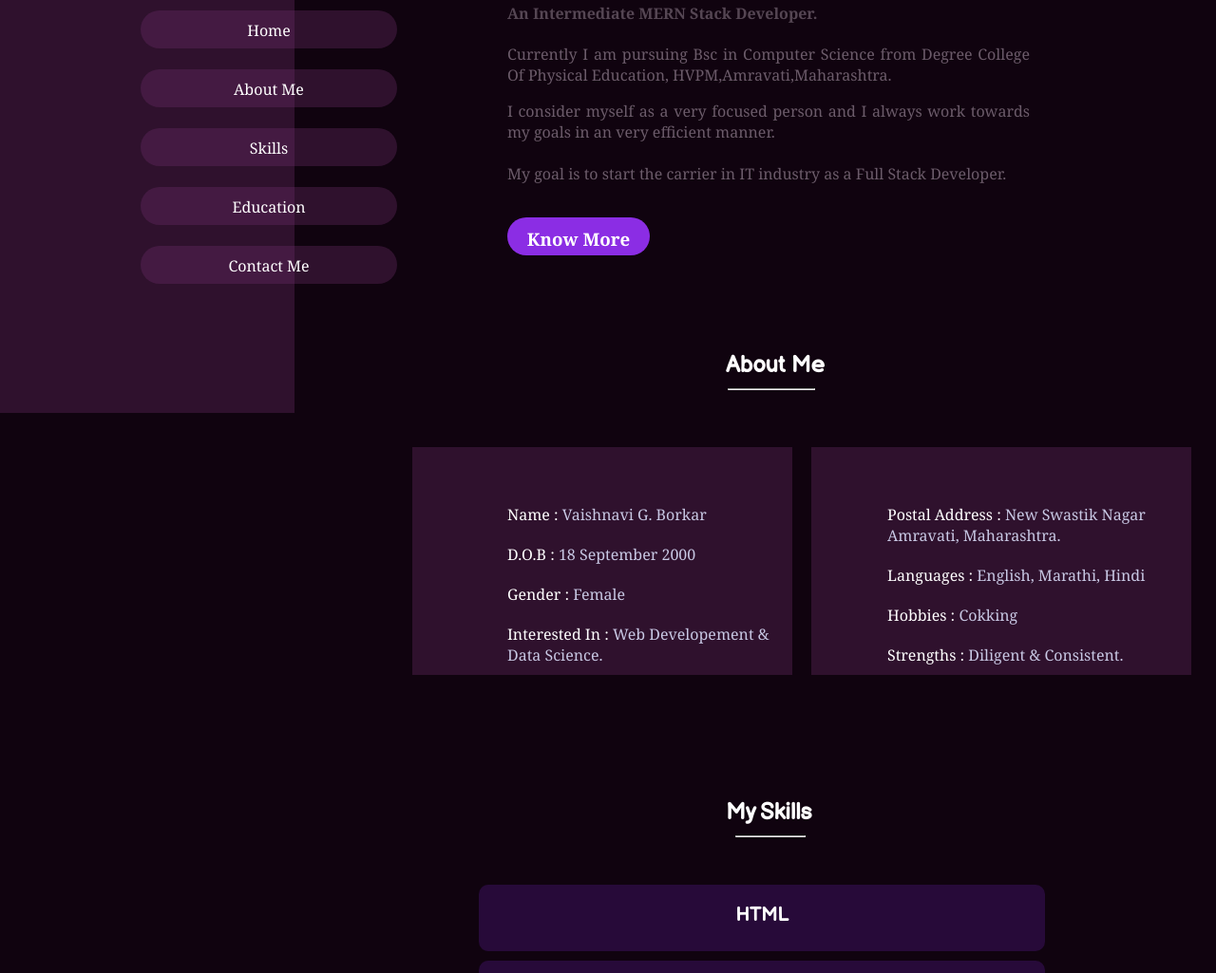
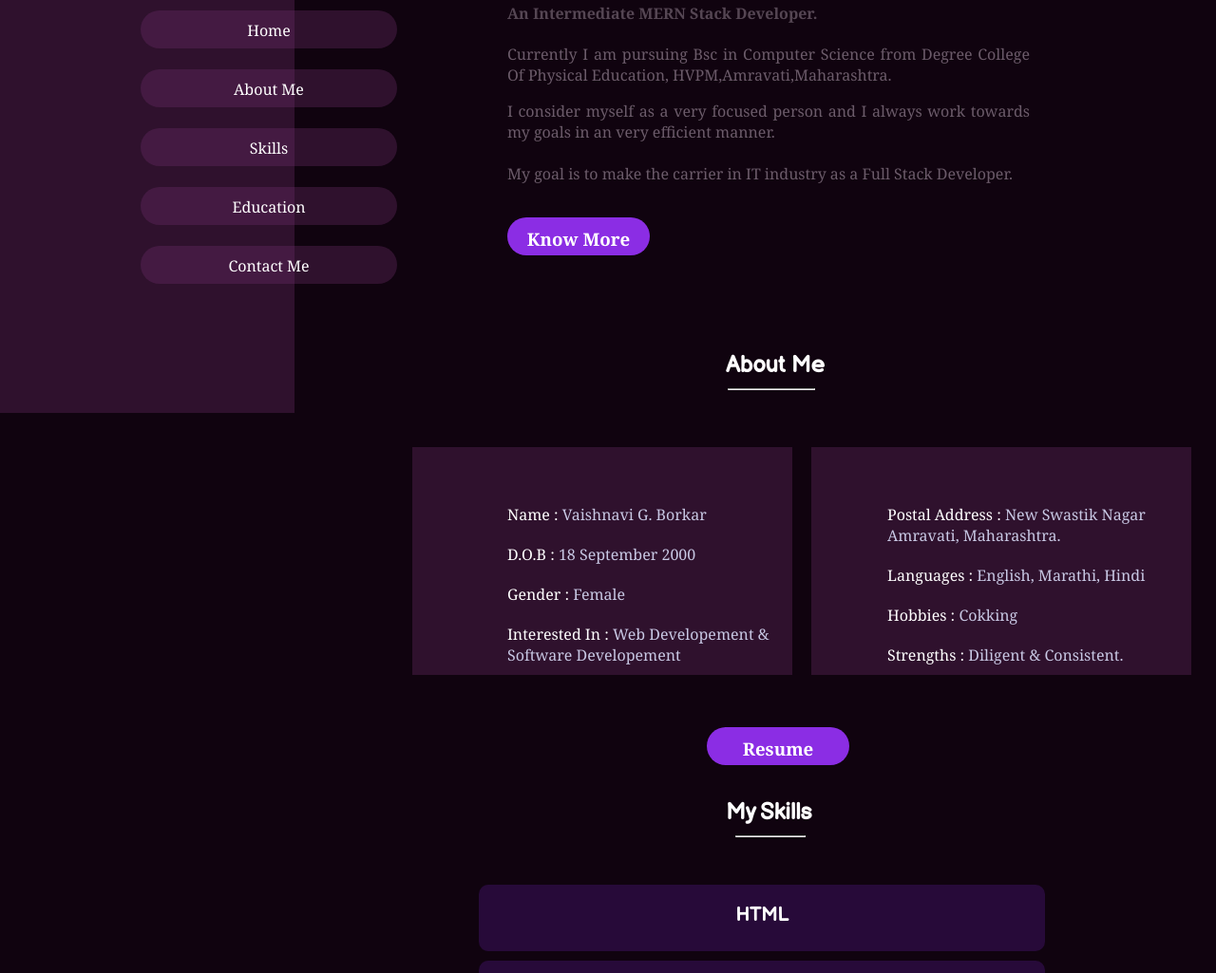
Before and after one commit to VaishnaviBorkar/my-portfolio, a plain HTML site: page index.html in a window 1280 px wide. Shown: the part 265-1290 px from the top of the page at 95% size. Drawn offline with Linux system fonts and the light colour scheme.

Commit message:
add resume

```diff
--- a/index.html
+++ b/index.html
@@ -42,13 +42,13 @@
     <!-- right flex starts  -->
     <div class="right" style="color:white;">
    <div class="home">
-    <h4>Hellow There!</h4>
+    <h4 >Hellow There!</h4>
     <H2>I'M    <span id="myname"> Vaishnavi Borkar</span></H2>
     <h4 style="color:rgba(245, 226, 243, 0.3);">An Intermediate MERN Stack Developer.</h4></marquee>
     <p>Currently I am pursuing Bsc in Computer Science from Degree College Of Physical Education,
    HVPM,Amravati,Maharashtra.</p>
    <p>I consider myself as a very focused person and I always work towards my goals in an very efficient manner.
-   <br/><br/> My goal is to start the carrier in IT industry as a Full Stack Developer.</p>
+   <br/><br/> My goal is to make the carrier in IT industry as a Full Stack Developer.</p>
     <!-- <marquee behavior="alternate" width="180px" style=margin-left:180px; direction="right" scrollamount="2"><h3>Open to Work</h3></marquee> -->
     <a href="#about-me" style="text-decoration:none;"><h3 class="btn">Know More</h3> </a>
 </div>
@@ -61,7 +61,7 @@
       <p>Name : <span>Vaishnavi G. Borkar</span></p>
       <p>D.O.B : <span>18 September 2000</span></p>
       <p>Gender : <span>Female</span></p>
-      <p>Interested In : <span>Web Developement & Data Science.</span></p>
+      <p>Interested In : <span>Web Developement & Software Developement</span></p>
       </div>
       <div class="info2">
         <p>Postal Address : <span>New swastik Nagar Amravati, Maharashtra.</span></p>
@@ -69,8 +69,11 @@
         <p>Hobbies : <span>Cokking</span></p>
         <p>Strengths : <span>Diligent & Consistent.</span></p>
         </div>
+        <a href="./images/RESUMEBorkar.pdf" style="text-decoration:none;"><h3 class="btn" style="margin-left:360px;">Resume</h3> </a>
+
     </div>
       </div>
+       <!-- About me section ends-->
       <!-- skills sections -->
       <h2 class="heading" id="skills">My Skills</h2>
       <hr width="8%" style=margin-left:390px;>
```
Also changed, not shown: 1 other file.
